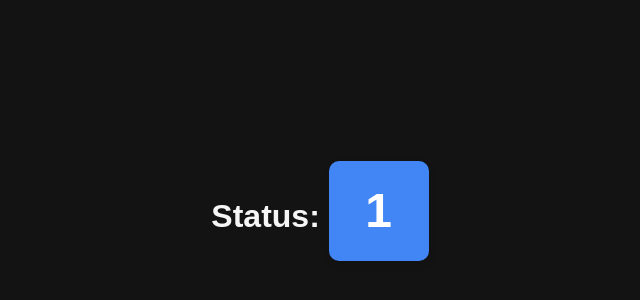
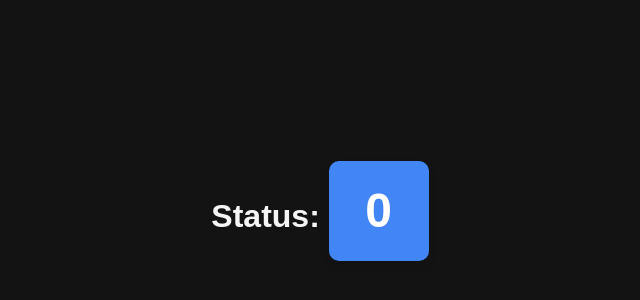
Before and after one commit to CGRamss/Website-for-My-Private-Project, a plain HTML site: page index.html in a window 1280 px wide. Shown: the part 190-490 px from the top of the page, 320-960 px from the left. Drawn offline with Linux system fonts and the light colour scheme.

Commit message:
Update index.html

```diff
--- a/index.html
+++ b/index.html
@@ -7,7 +7,7 @@
 </head>
 <body>
     <div class="container">
-        <h1>Status: <span id="value">1</span></h1>
+        <h1>Status: <span id="value">0</span></h1>
         <!-- <button onclick="toggleValue()">Toggle 0/1</button> -->
     </div>
     <script src="script.js"></script>
```
